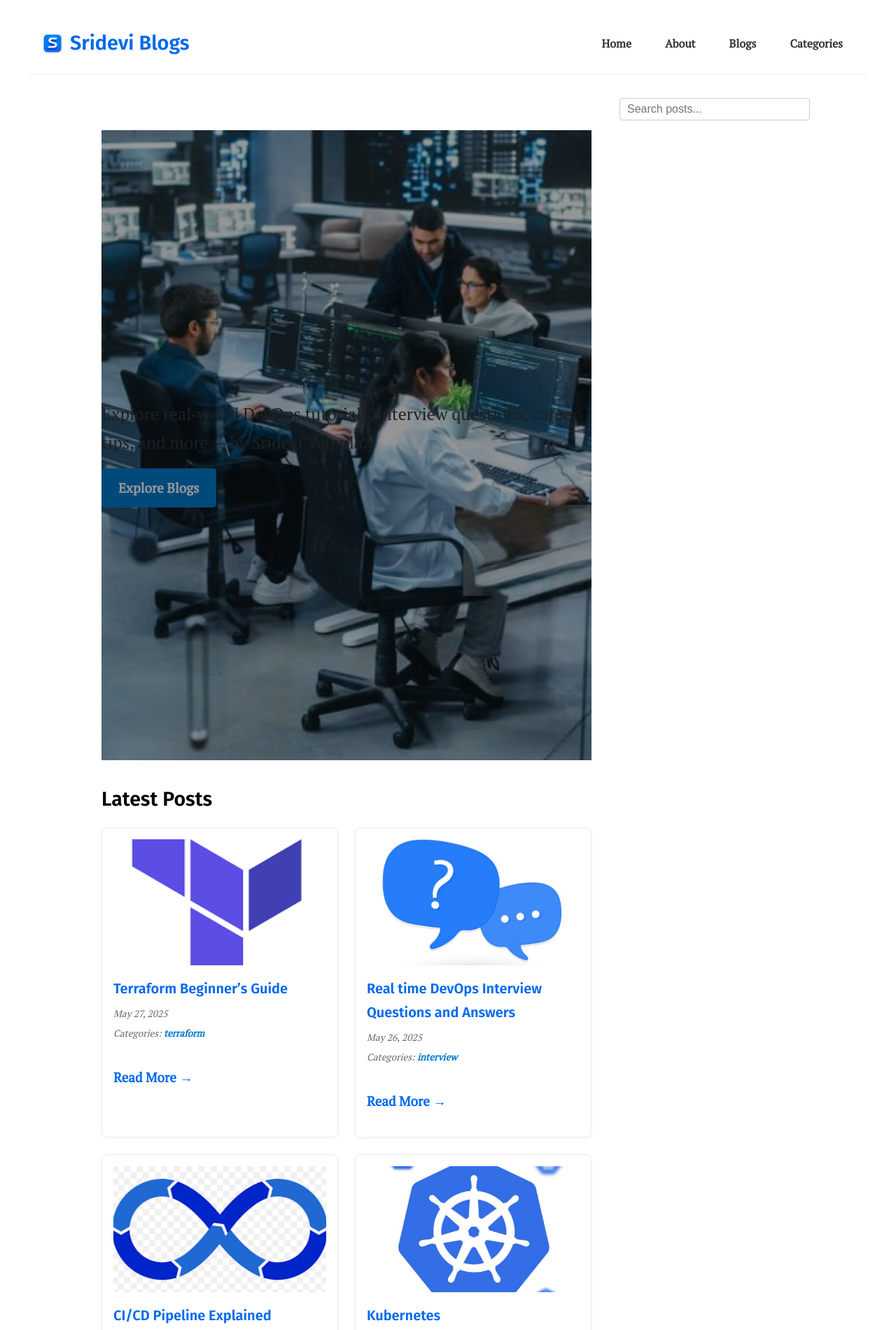
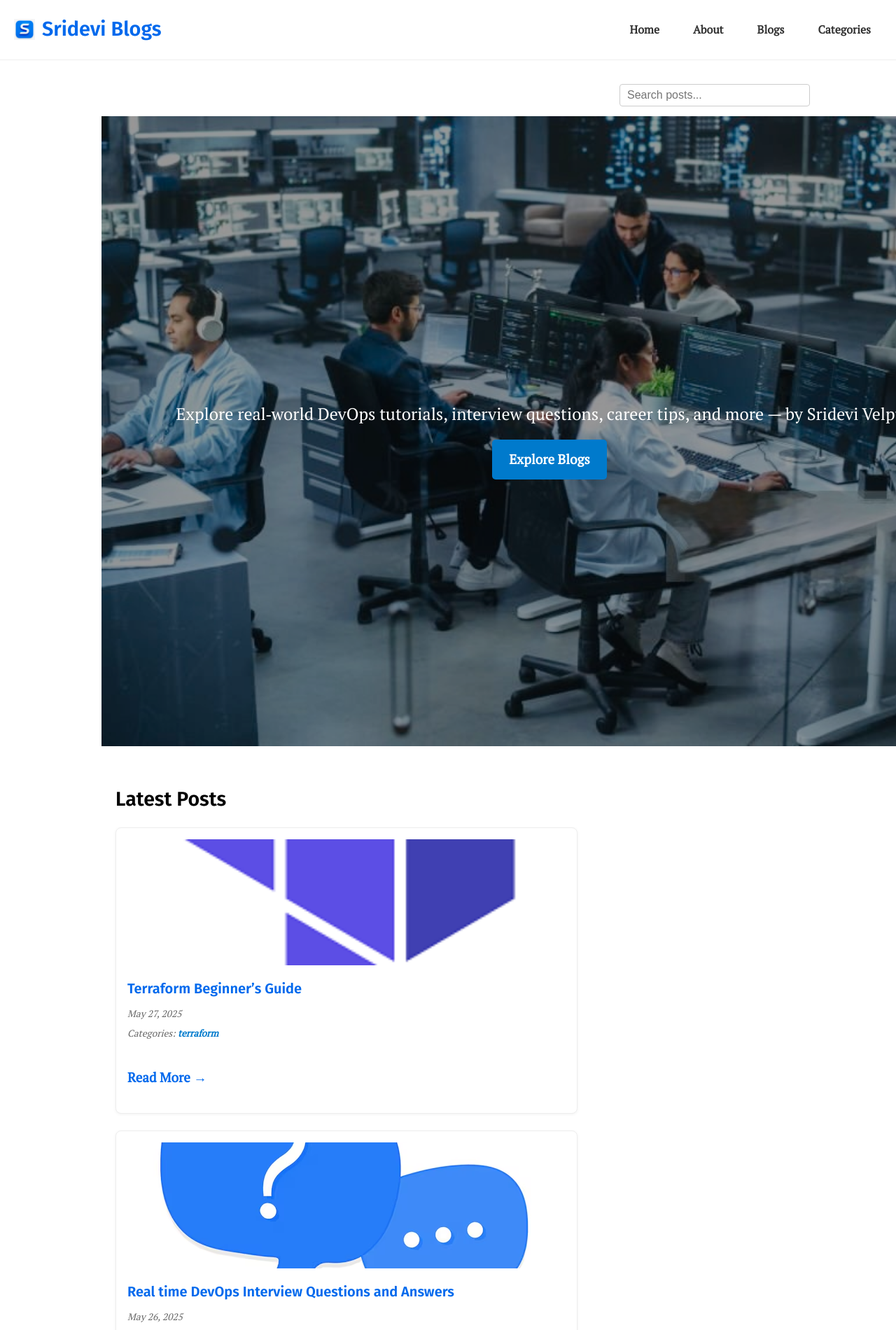
Before and after one commit to srideviblogs/srideviblogs.github.io, a Jekyll site: the page built from index.md, in a window 1280 px wide. Shown: the top 1900 px of the page at 70% size. Built offline with Jekyll 4.4.1, drawn with Linux system fonts in a browser that asks for light colours.

Commit message:
Update custom.css

```diff
--- a/assets/css/custom.css
+++ b/assets/css/custom.css
@@ -593,37 +593,55 @@ header.site-header {
 
 /* Hero Section with Full Background */
 
+/* Reset body to full viewport width, no margin or padding */
+body, html {
+  margin: 0;
+  padding: 0;
+  max-width: 100vw;
+  overflow-x: hidden;
+}
+
+/* Wrapper for page content except hero */
+.wrapper {
+  max-width: 1200px;
+  margin: 0 auto;
+  padding: 20px;
+  box-sizing: border-box;
+}
+
+/* Hero Section Full Screen */
 .hero-section {
   position: relative;
-  width: 100%;
-  height: 100vh;
-  margin: 0;
-  padding: 0;
+  width: 100vw;       /* Full viewport width */
+  height: 100vh;      /* Full viewport height */
   background: url('/assets/images/hero-bg.jpg') no-repeat center center;
   background-size: cover;
   display: flex;
+  justify-content: center;
   align-items: center;
-  justify-content: center;
+  margin: 0;          /* Remove margin */
+  padding: 0;         /* Remove padding */
+  box-sizing: border-box;
+  z-index: 0;
   margin-top: 3rem; /* adjust if you want space after header */
-
 }
 
+/* Overlay on Hero */
 .hero-overlay {
   position: absolute;
-  top: 0;
-  left: 0;
-  height: 100%;
-  width: 100%;
-  background: rgba(0, 0, 0, 0.4);
+  inset: 0; /* top:0; left:0; right:0; bottom:0; */
+  background-color: rgba(0, 0, 0, 0.4);
   z-index: 1;
 }
 
-.hero-container {
+/* Hero Content */
+.hero-content {
   position: relative;
   z-index: 2;
+  color: #fff;
   text-align: center;
-  color: #fff;
-  max-width: 80%;
+  max-width: 90%;
+  padding: 1rem;
 }
 
 .hero-content p {
@@ -638,5 +656,10 @@ header.site-header {
   color: #fff;
   text-decoration: none;
   border-radius: 5px;
-  font-weight: bold;
+  font-weight: 600;
 }
+
+.hero-btn:hover {
+  background-color: #005fa3;
+  transition: background-color 0.3s ease;
+}
```
